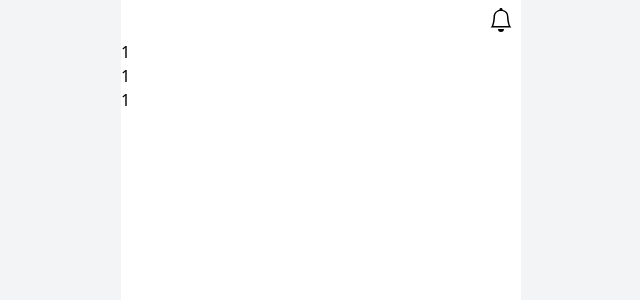
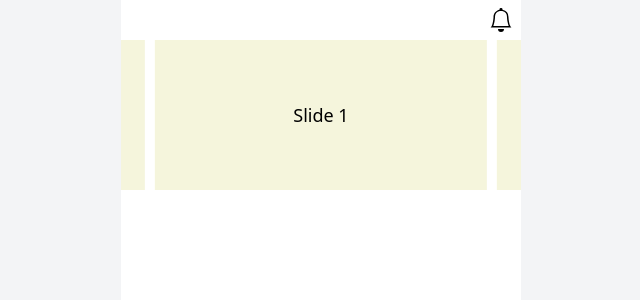
Before and after one commit to SW-Contest/ArtFolio-FE, a React (Vite) app: page / in a window 1280 px wide. Shown: the top 300 px of the page, without its empty margins (319-959 px from the left). Built offline with nearby package versions, Linux system fonts and the light colour scheme.

Commit message:
#1 캐러셀 구현

```diff
--- /dev/null
+++ b/src/components/ui/Carousel.tsx
@@ -0,0 +1,31 @@
+// Import Swiper React components
+import { Swiper, SwiperSlide } from "swiper/react";
+
+// Import Swiper styles
+import "swiper/css";
+import "swiper/css/pagination";
+
+const Carousel = () => {
+  return (
+    <>
+      <Swiper
+        spaceBetween={10}
+        centeredSlides={true}
+        slidesPerView={1.2}
+        loop={true}
+        pagination={{
+          clickable: true,
+        }}
+      >
+        <SwiperSlide>Slide 1</SwiperSlide>
+        <SwiperSlide>Slide 2</SwiperSlide>
+        <SwiperSlide>Slide 3</SwiperSlide>
+        <SwiperSlide>Slide 4</SwiperSlide>
+        <SwiperSlide>Slide 5</SwiperSlide>
+        <SwiperSlide>Slide 6</SwiperSlide>
+      </Swiper>
+    </>
+  );
+};
+
+export default Carousel;
--- a/src/index.css
+++ b/src/index.css
@@ -1,3 +1,30 @@
 @tailwind base;
 @tailwind components;
 @tailwind utilities;
+
+.swiper {
+  display: flex;
+  flex-shrink: 0;
+  width: 100%;
+  height: 150px;
+  background-color: white;
+}
+
+.swiper-slide {
+  height: 100%;
+  text-align: center;
+  font-size: 18px;
+  background: beige;
+
+  /* Center slide text vertically */
+  display: flex;
+  justify-content: center;
+  align-items: center;
+}
+
+.swiper-slide img {
+  display: block;
+  width: 100%;
+  height: 100%;
+  object-fit: cover;
+}
--- a/src/pages/MainPage.tsx
+++ b/src/pages/MainPage.tsx
@@ -1,13 +1,12 @@
 import Layout from "../components/ui/Layout";
 import Header from "../components/ui/Header";
+import Carousel from "../components/ui/Carousel";
 
 const MainPage = () => {
   return (
     <Layout>
       <Header />
-      <div className="">1</div>
-      <div className="">1</div>
-      <div className="">1</div>
+      <Carousel />
     </Layout>
   );
 };
```
